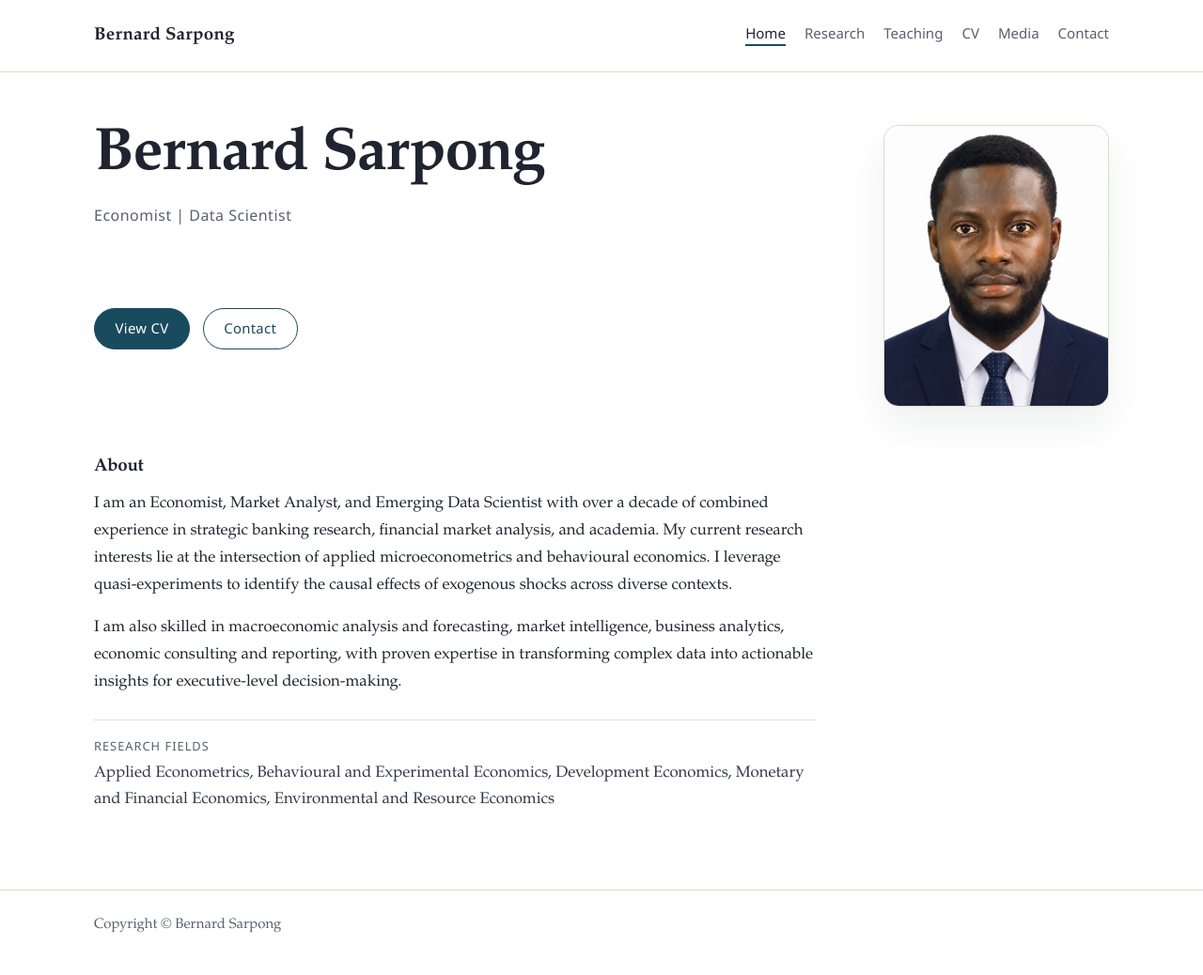
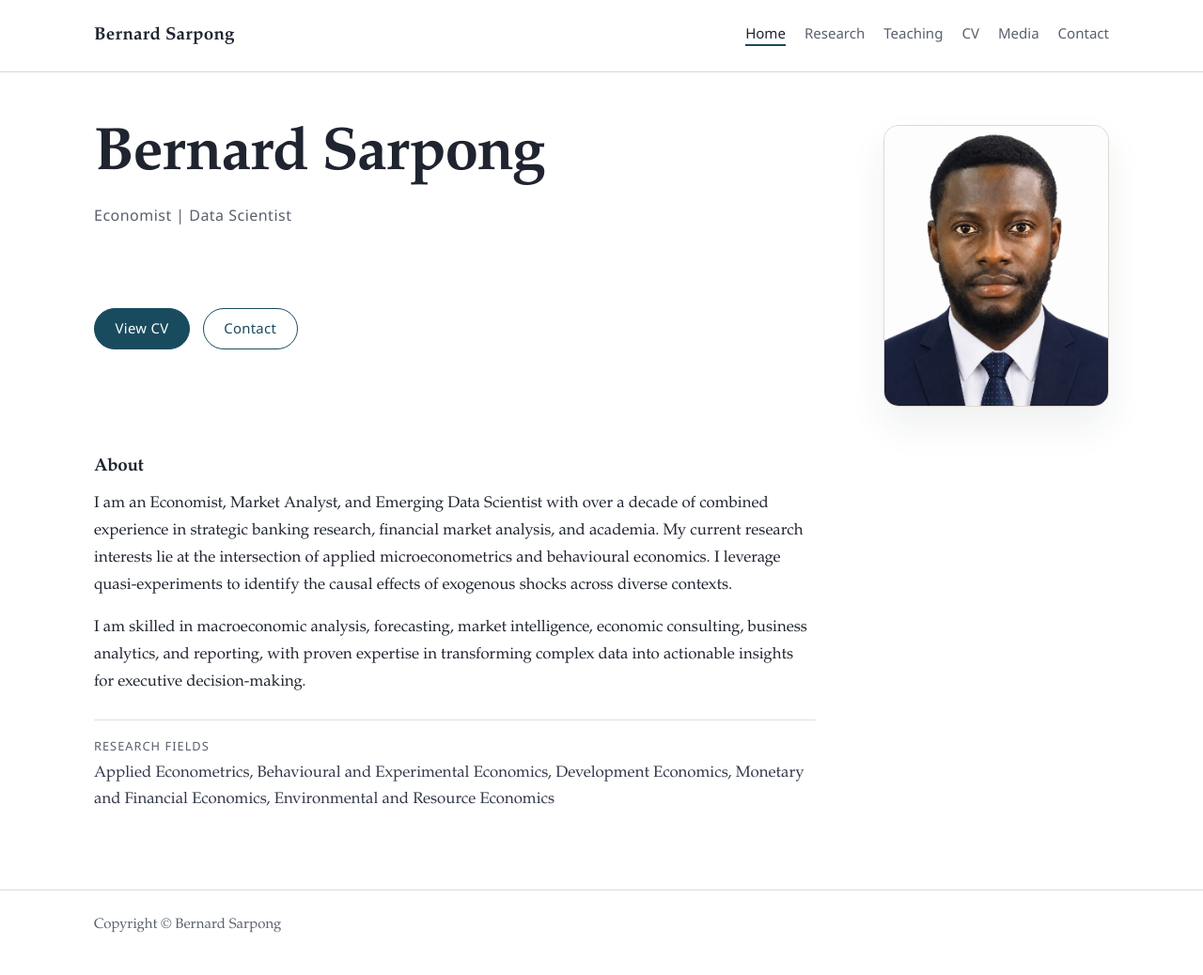
Before and after one commit to bernardksarpong/bernardksarpong.github.io, a Jekyll site: the page built from index.html, in a window 1280 px wide. Shown: the whole page at 94% size. Built offline with Jekyll 4.4.1, drawn with Linux system fonts in a browser that asks for light colours.

Commit message:
Update profile content via site editor

```diff
--- a/_data/profile.yml
+++ b/_data/profile.yml
@@ -6,7 +6,7 @@ profile_image: /assets/img/profile.jpg
 cv_file: /assets/files/Bernard_Sarpong_CV.pdf
 biography:
   - I am an Economist, Market Analyst, and Emerging Data Scientist with over a decade of combined experience in strategic banking research, financial market analysis, and academia. My current research interests lie at the intersection of applied microeconometrics and behavioural economics. I leverage quasi-experiments to identify the causal effects of exogenous shocks across diverse contexts.
-  - I am also skilled in macroeconomic analysis and forecasting, market intelligence, business analytics, economic consulting and reporting, with proven expertise in transforming complex data into actionable insights for executive-level decision-making.
+  - I am skilled in macroeconomic analysis, forecasting, market intelligence, economic consulting, business analytics, and reporting, with proven expertise in transforming complex data into actionable insights for executive decision-making.
 education: []
 research_fields:
   - Applied Econometrics
```
